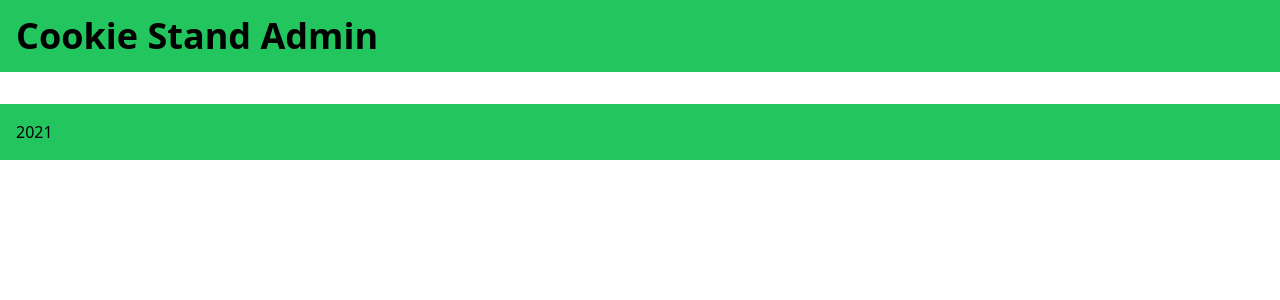
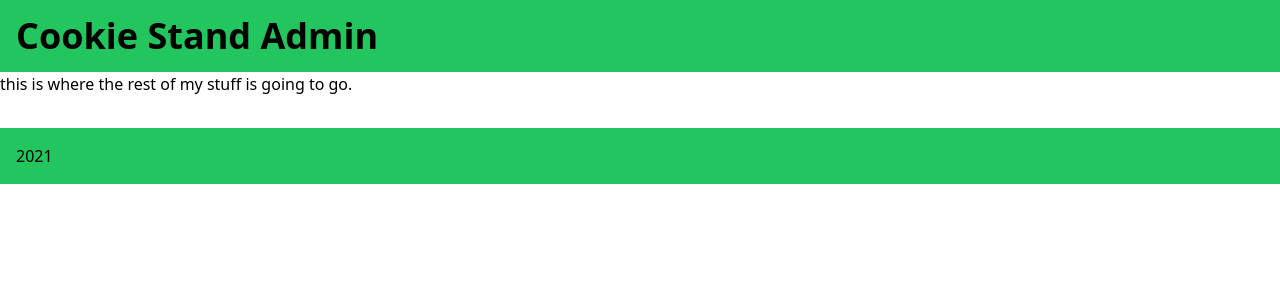
Before and after one commit to Ozdelangel/cookie-stand-admin, a Next.js app: page / in a window 1280 px wide. Shown: the top 300 px of the page. Built offline with nearby package versions, Linux system fonts and the light colour scheme.

Commit message:
need to work on this more and finish this up

```diff
--- a/pages/index.tsx
+++ b/pages/index.tsx
@@ -14,7 +14,7 @@ const Home: NextPage = () => {
       </header>
 
       <main>
-
+        <p>this is where the rest of my stuff is going to go.</p>
       </main>
 
       <footer className='bg-green-500 p-4 mt-8'>
```
